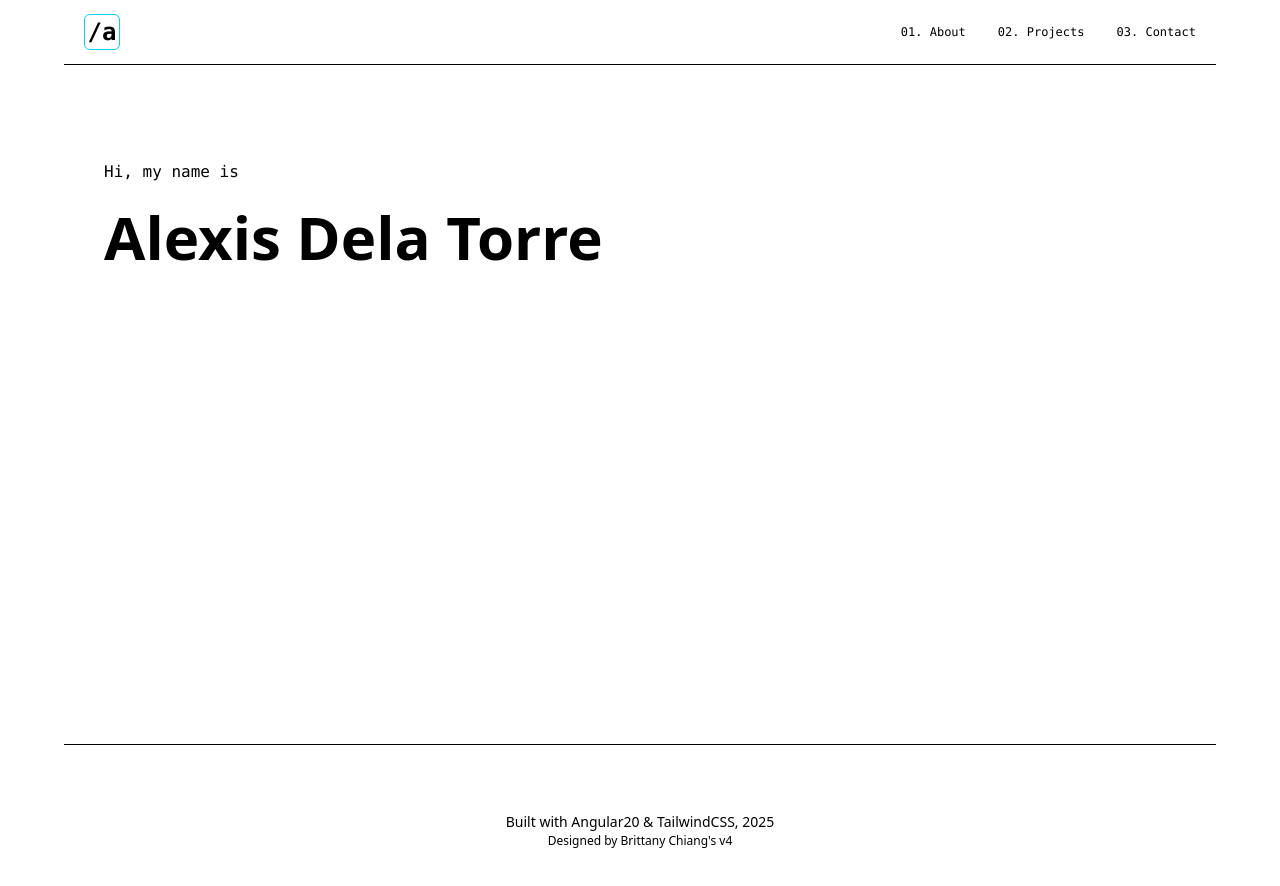
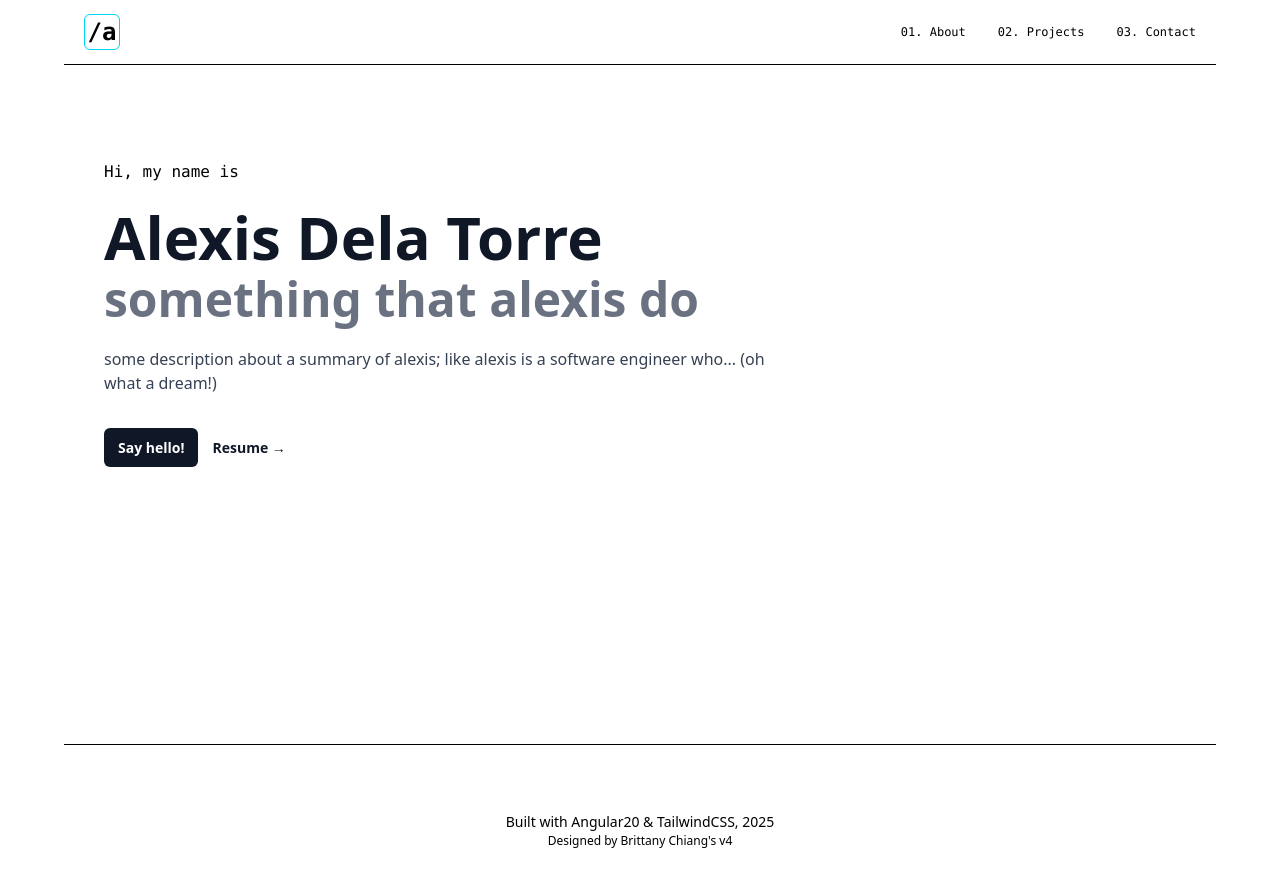
Before and after one commit to alexisnapoles/alexis-portfolio, an Angular app: page / in a window 1280 px wide. Shown: the top 886 px of the page. Built offline with nearby package versions, Linux system fonts and the light colour scheme.

Commit message:
modified: (feature): hero-banner[typography]

```diff
--- a/src/app/shared/components/hero-banner/hero-banner.html
+++ b/src/app/shared/components/hero-banner/hero-banner.html
@@ -4,6 +4,25 @@
 >
   <div class="w-full max-w-4xl px-10">
     <p class="font-mono mb-4">Hi, my name is</p>
-    <h1 class="text-4xl md:text-6xl font-extrabold leading-tight">Alexis Dela Torre</h1>
+    <h1 class="text-4xl md:text-6xl font-extrabold leading-tight text-gray-900">
+      Alexis Dela Torre
+    </h1>
+    <h2 class="text-3xl md:text-5xl font-bold text-gray-500">something that alexis do</h2>
+    <p class="mt-6 max-w-2xl text-gray-700 font-light">
+      some description about a summary of alexis; like alexis is a software engineer who... (oh what
+      a dream!)
+    </p>
+    <div class="mt-10">
+      <a
+        href=""
+        class="rounded-md bg-gray-900 hover:bg-gray-50 hover:text-gray-900 px-3.5 py-2.5 text-sm font-semibold text-white"
+        >Say hello!</a
+      >
+      <a
+        href=""
+        class="rounded-md px-3.5 py-2.5 text-sm font-semibold text-gray-900 hover:bg-gray-100 hover:text-gray-600"
+        >Resume <span aria-hidden="true">→</span></a
+      >
+    </div>
   </div>
 </section>
```
